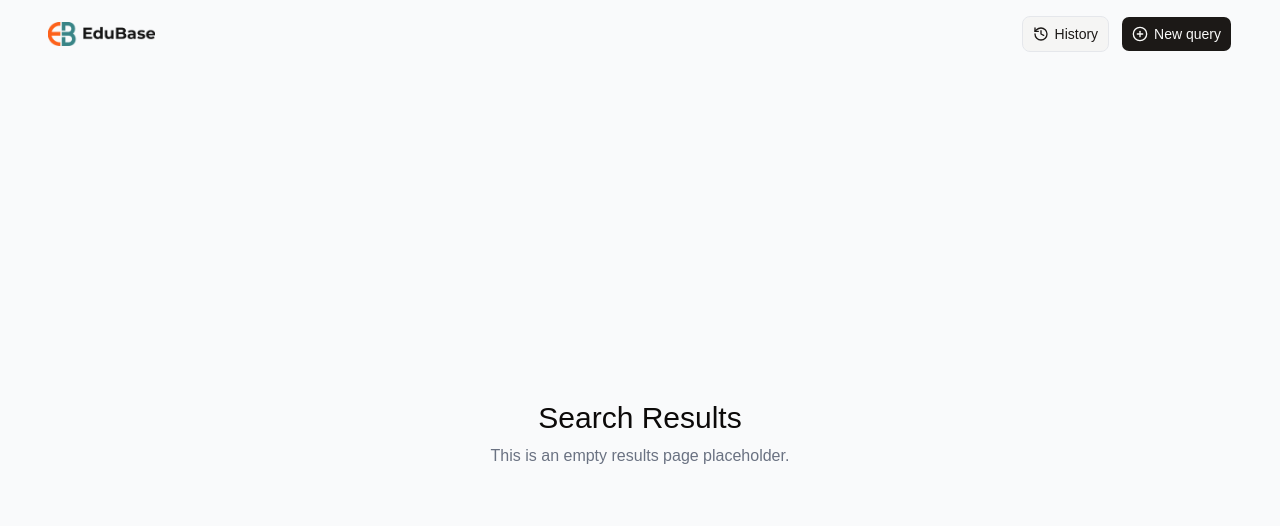
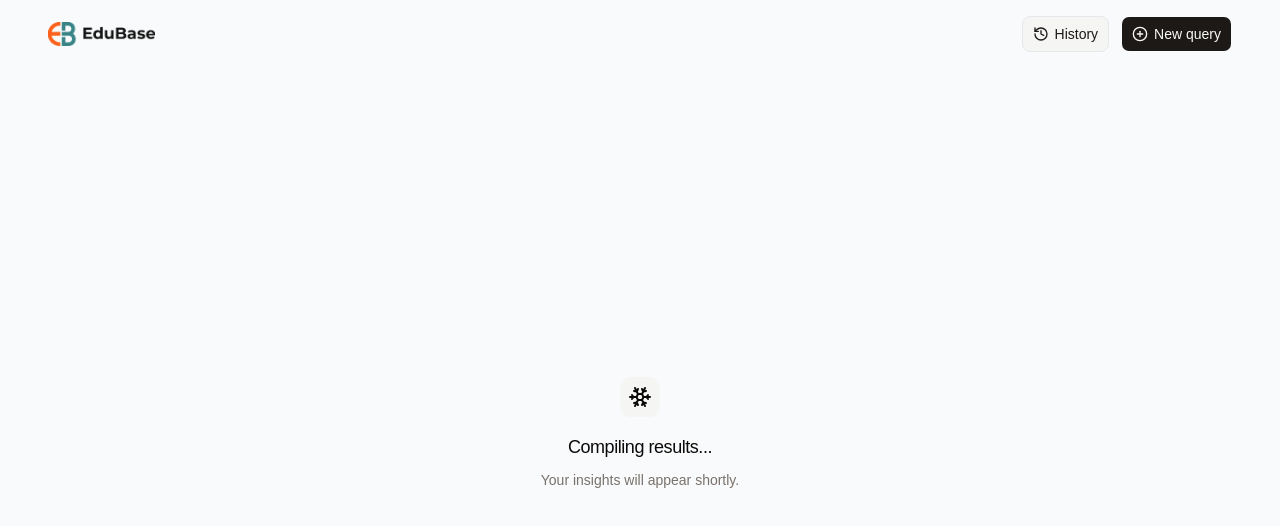
Before and after one commit to solinkz/edubase, a React (Vite) app: page /results in a window 1280 px wide. Shown: the top 526 px of the page. Built offline with nearby package versions, Linux system fonts and the light colour scheme.

Commit message:
Added empty state for result

```diff
--- a/src/App.tsx
+++ b/src/App.tsx
@@ -1,6 +1,6 @@
 import { BrowserRouter, Routes, Route } from "react-router-dom";
 import { QueryPage } from "./components/page/query/QueryPage";
-import { ResultsPage } from "./components/page/query/ResultsPage";
+import { ResultsPage } from "./components/page/result/ResultsPage";
 
 export function App() {
   return (
--- a/src/components/page/query/QueryInput.tsx
+++ b/src/components/page/query/QueryInput.tsx
@@ -51,6 +51,7 @@
           size="icon"
           variant="secondary"
           className="rounded-full p-3 text-gray-500 dark:text-gray-400 hover:text-gray-600 dark:hover:text-gray-300 bg-gray-100 dark:bg-gray-700 cursor-pointer hover:bg-gray-200 dark:hover:bg-gray-700 transition-colors"
+
         >
           <SendHorizonal size={20} className="" />
         </Button>
--- a/src/components/page/query/ResultsPage.tsx
+++ /dev/null
@@ -1,17 +0,0 @@
-import { NavBar } from "@/components/shared/NavBar";
-
-export function ResultsPage() {
-  return (
-    <div className="flex flex-col h-screen bg-gray-50 dark:bg-gray-900">
-      <NavBar />
-      <div className="flex-1 flex flex-col items-center justify-center">
-        <h1 className="text-3xl font-medium dark:text-white">Search Results</h1>
-        <p className="text-gray-500 dark:text-gray-400 mt-2">
-          This is an empty results page placeholder.
-        </p>
-      </div>
-    </div>
-  );
-}
-
-export default ResultsPage;
--- /dev/null
+++ b/src/components/page/result/EmptyState.tsx
@@ -0,0 +1,23 @@
+import {
+  Empty,
+  EmptyDescription,
+  EmptyHeader,
+  EmptyMedia,
+  EmptyTitle,
+} from "@/components/ui/empty";
+import { Snowflake } from "lucide-react";
+export function EmptyState(){
+    return (
+        <Empty>
+        <EmptyHeader>
+          <EmptyMedia variant="icon">
+            <Snowflake />
+          </EmptyMedia>
+          <EmptyTitle>Compiling results...</EmptyTitle>
+          <EmptyDescription>
+            Your insights will appear shortly.
+          </EmptyDescription>
+        </EmptyHeader>
+      </Empty>
+    );
+}
--- /dev/null
+++ b/src/components/page/result/ResultsPage.tsx
@@ -0,0 +1,11 @@
+import { NavBar } from "@/components/shared/NavBar";
+import { EmptyState } from "./EmptyState";
+
+export function ResultsPage() {
+  return (
+    <div className="flex flex-col h-screen bg-gray-50 dark:bg-gray-900">
+      <NavBar />
+      <EmptyState/>
+    </div>
+  );
+}
--- /dev/null
+++ b/src/components/ui/empty.tsx
@@ -0,0 +1,104 @@
+import { cva, type VariantProps } from "class-variance-authority"
+
+import { cn } from "@/lib/utils"
+
+function Empty({ className, ...props }: React.ComponentProps<"div">) {
+  return (
+    <div
+      data-slot="empty"
+      className={cn(
+        "gap-4 rounded-lg border-dashed p-12 flex w-full min-w-0 flex-1 flex-col items-center justify-center text-center text-balance",
+        className
+      )}
+      {...props}
+    />
+  )
+}
+
+function EmptyHeader({ className, ...props }: React.ComponentProps<"div">) {
+  return (
+    <div
+      data-slot="empty-header"
+      className={cn(
+        "gap-2 flex max-w-sm flex-col items-center",
+        className
+      )}
+      {...props}
+    />
+  )
+}
+
+const emptyMediaVariants = cva(
+  "mb-2 flex shrink-0 items-center justify-center [&_svg]:pointer-events-none [&_svg]:shrink-0",
+  {
+    variants: {
+      variant: {
+        default: "bg-transparent",
+        icon: "bg-muted text-foreground flex size-10 shrink-0 items-center justify-center rounded-lg [&_svg:not([class*='size-'])]:size-6",
+      },
+    },
+    defaultVariants: {
+      variant: "default",
+    },
+  }
+)
+
+function EmptyMedia({
+  className,
+  variant = "default",
+  ...props
+}: React.ComponentProps<"div"> & VariantProps<typeof emptyMediaVariants>) {
+  return (
+    <div
+      data-slot="empty-icon"
+      data-variant={variant}
+      className={cn(emptyMediaVariants({ variant, className }))}
+      {...props}
+    />
+  )
+}
+
+function EmptyTitle({ className, ...props }: React.ComponentProps<"div">) {
+  return (
+    <div
+      data-slot="empty-title"
+      className={cn("text-lg font-medium tracking-tight", className)}
+      {...props}
+    />
+  )
+}
+
+function EmptyDescription({ className, ...props }: React.ComponentProps<"p">) {
+  return (
+    <div
+      data-slot="empty-description"
+      className={cn(
+        "text-sm/relaxed text-muted-foreground [&>a:hover]:text-primary [&>a]:underline [&>a]:underline-offset-4",
+        className
+      )}
+      {...props}
+    />
+  )
+}
+
+function EmptyContent({ className, ...props }: React.ComponentProps<"div">) {
+  return (
+    <div
+      data-slot="empty-content"
+      className={cn(
+        "gap-4 text-sm flex w-full max-w-sm min-w-0 flex-col items-center text-balance",
+        className
+      )}
+      {...props}
+    />
+  )
+}
+
+export {
+  Empty,
+  EmptyHeader,
+  EmptyTitle,
+  EmptyDescription,
+  EmptyContent,
+  EmptyMedia,
+}
```
